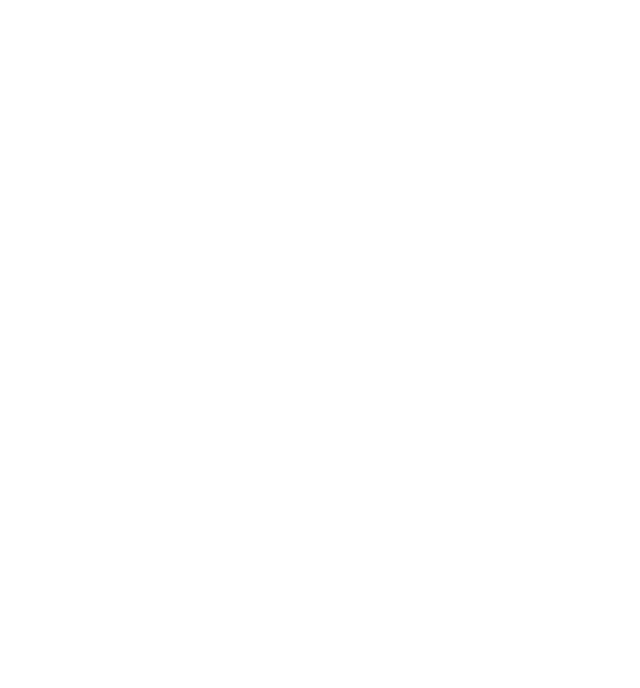
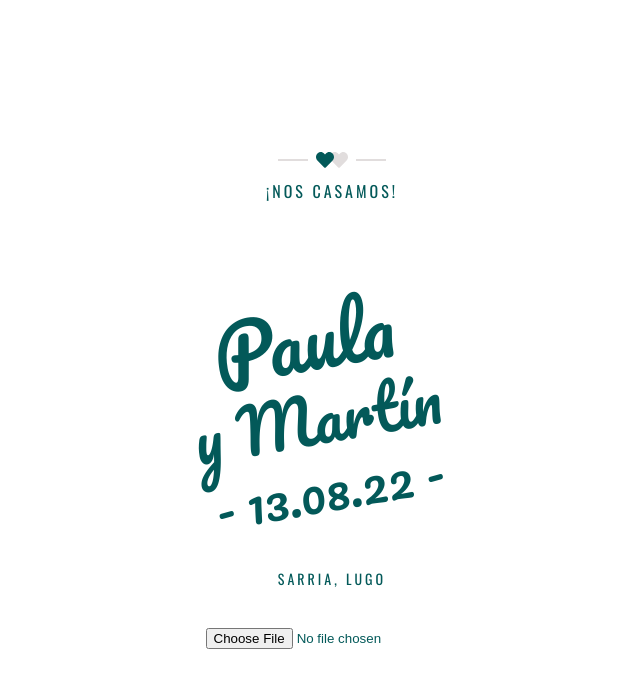
Before and after one commit to sracela/boda-ui, a React (Create React App) app: page /add-photos in a window 1280 px wide. Before the commit this address had no page. Shown: the top 688 px of the page, without its empty margins (308-948 px from the left). Built offline with nearby package versions, Linux system fonts and the light colour scheme.

Commit message:
add add-photos page

```diff
--- a/src/App.js
+++ b/src/App.js
@@ -10,6 +10,7 @@ import ComingSoonSection from "./components/ComingSoonSection/ComingSoonSection"
 import InfoSection from "./components/InfoSection/InfoSection";
 import MoreInfoSection from "./components/MoreInfoSection/MoreInfoSection";
 import { BrowserRouter, Route, Routes } from "react-router-dom";
+import AddPhotosSection from "./components/AddPhotosSection/AddPhotosSection";
 
 const Home = () => (
   <>
@@ -45,6 +46,7 @@ function App() {
         <header></header>
         <Routes>
           <Route path="/home" element={<Home />} />
+          <Route path="/add-photos" element={<AddPhotosSection />} />
           <Route
             path="/"
             element={<ComingSoonSection />}
--- /dev/null
+++ b/src/components/AddPhotosSection/AddPhotosSection.css
@@ -0,0 +1,167 @@
+/* general styling */
+:root {
+  --smaller: 0.75;
+}
+
+/*===============================================*/
+/* 06. MAIN-SLIDER					 		 	 */
+/*===============================================*/
+#main-slider {
+  margin: 0;
+  padding: 0;
+  position: relative;
+}
+
+/* ----------------------------------------------*/
+/* 06.1 Main Slider Height					     */
+/* ----------------------------------------------*/
+/* #main-slider.fullscreen - script.js			 */
+
+#main-slider.fixed-height {
+  position: relative;
+  height: 625px;
+}
+
+/* ----------------------------------------------*/
+/* 06.2 Main Slider Flexslider			  		 */
+/* ----------------------------------------------*/
+#main-slider.flexslider {
+  border: none;
+}
+
+#main-slider .slides,
+#main-slider.flexslider .slides li {
+  position: relative;
+  height: inherit;
+  width: 100%;
+  overflow: hidden;
+}
+
+#main-slider.flexslider .flex-viewport {
+  position: relative;
+  height: inherit;
+}
+
+/* 06.2.1 Main Slider Flexslider Control Nav & Paging */
+/* ----------------------------------------------*/
+#main-slider .flex-control-nav,
+.flex-control-paging {
+  background-color: transparent !important;
+  margin: 0;
+  padding: 0;
+  position: absolute;
+  bottom: 0;
+  z-index: 4;
+}
+
+#main-slider.flexslider .flex-direction-nav .flex-prev {
+  left: 0px;
+}
+#main-slider.flexslider .flex-direction-nav .flex-next {
+  right: 0px;
+  text-align: right;
+}
+#main-slider.flexslider:hover .flex-prev {
+  opacity: 0.7;
+  left: 100px;
+}
+#main-slider.flexslider:hover .flex-next {
+  opacity: 0.7;
+  right: 100px;
+}
+
+#main-slider .flex-direction-nav a {
+  z-index: 4;
+  line-height: 40px;
+}
+
+/* ----------------------------------------------*/
+/* 06.5 Main Slider Title					     */
+/* ----------------------------------------------*/
+
+/* 06.5.1 Outter Wrapper */
+/* ----------------------------------------------*/
+.slide-title-coming-soon-outter-wrapper {
+  position: absolute;
+  width: 100%;
+  height: inherit;
+  left: 0;
+  z-index: 3;
+  overflow: hidden;
+}
+
+/* 06.5.2 Inner Wrapper */
+/* ----------------------------------------------*/
+.slide-title-coming-soon-inner-wrapper {
+  width: 1170px;
+  height: inherit;
+  margin: 0 auto;
+  display: table;
+}
+
+@media screen and (max-width: 1200px) {
+  .slide-title-coming-soon-inner-wrapper {
+    width: 100%;
+  }
+}
+
+/* 06.5.3 Title Wrapper */
+/* ----------------------------------------------*/
+.slide-title-coming-soon {
+  display: table-cell;
+  text-align: center;
+  color: #035959;
+}
+
+.slide-title-coming-soon h1,
+.slide-title-coming-soon h2,
+.slide-title-coming-soon h3,
+.slide-title-coming-soon h4,
+.slide-title-coming-soon h5,
+.slide-title-coming-soon h6 {
+  color: #035959;
+}
+
+/* 06.5.4 Title Alignment */
+/* ----------------------------------------------*/
+.slide-title-coming-soon.align-middle {
+  vertical-align: middle;
+}
+.slide-title-coming-soon.align-top {
+  vertical-align: top;
+  /*padding-top:100px;*/
+}
+.slide-title-coming-soon.align-bottom {
+  vertical-align: bottom;
+  /*padding-bottom:0px;*/
+}
+
+/* 06.5.6 Save The Date Title */
+/* ----------------------------------------------*/
+#save-the-date {
+  font-family: "Pacifico", cursive;
+  -ms-transform: rotate(-10deg); /* IE 9 */
+  -webkit-transform: rotate(-10deg); /* Chrome, Safari, Opera */
+  transform: rotate(-10deg);
+  padding-top: 100px;
+  padding-right: 50px;
+  margin-bottom: 20px;
+}
+
+#save {
+  font-size: 75px;
+  line-height: 50px;
+}
+
+#the-date {
+  font-size: 62px;
+}
+
+#date {
+  font-size: 47px;
+  line-height: 40px;
+}
+
+.pink-dot {
+  color: #035959;
+}
--- /dev/null
+++ b/src/components/AddPhotosSection/AddPhotosSection.js
@@ -0,0 +1,59 @@
+import { useState } from "react";
+import "./AddPhotosSection.css";
+import HeartDivider from "../HeartDivider/HeartDivider";
+import { Link } from "react-router-dom";
+
+function AddPhotosSection() {
+  const [selectedFiles, setSelectedFiles] = useState(undefined);
+
+  const selectFile = (event) => {
+    setSelectedFiles(event.target.files);
+  };
+
+  return (
+    <section id="main-slider" class="flexslider" style={{ height: "100vh" }}>
+      {/* MAIN SLIDER TITLE OUTTER WRAPPER */}
+      <div class="slide-title-coming-soon-outter-wrapper">
+        {/* MAIN SLIDER TITLE INNER WRAPPER */}
+        <div class="slide-title-coming-soon-inner-wrapper">
+          {/* TITLE */}
+          <div class="slide-title-coming-soon align-middle">
+            <div class="container">
+              <div class="row">
+                <div class="col-md-offset-3 col-md-6 animation delay1 fadeInUp">
+                  <HeartDivider />
+                  <div style={{ letterSpacing: "3px" }}>
+                    <h4 style={{ color: "#035959" }}>¡NOS CASAMOS!</h4>
+                  </div>
+                  <div id="save-the-date">
+                    <div id="save">Paula</div>
+                    <div id="the-date">y Martín</div>
+                    <div id="date">
+                      - 13<span class="pink-dot">.</span>08
+                      <span class="pink-dot">.</span>22 -
+                    </div>
+                  </div>
+
+                  <div
+                    class="banner-text medium"
+                    style={{ letterSpacing: "3px" }}
+                  >
+                    <h5 style={{ color: "#035959" }}>SARRIA, LUGO</h5>
+                  </div>
+                  <div>
+
+                    <label class="de-button medium animation fadeInUp">
+                      <input type="file" onChange={selectFile} />
+                    </label>
+                  </div>
+                </div>
+              </div>
+            </div>
+          </div>
+        </div>
+      </div>
+    </section>
+  );
+}
+
+export default AddPhotosSection;
```
